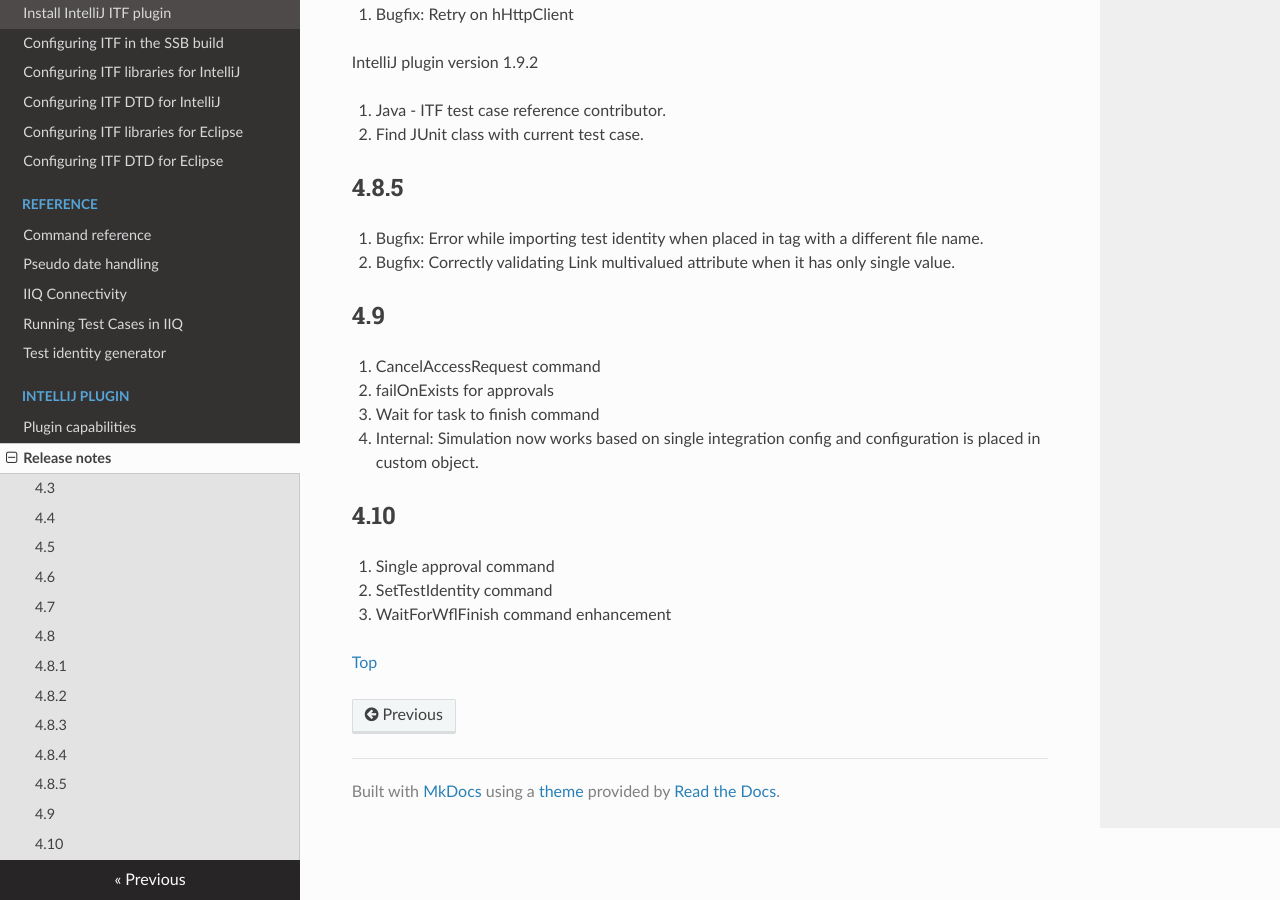
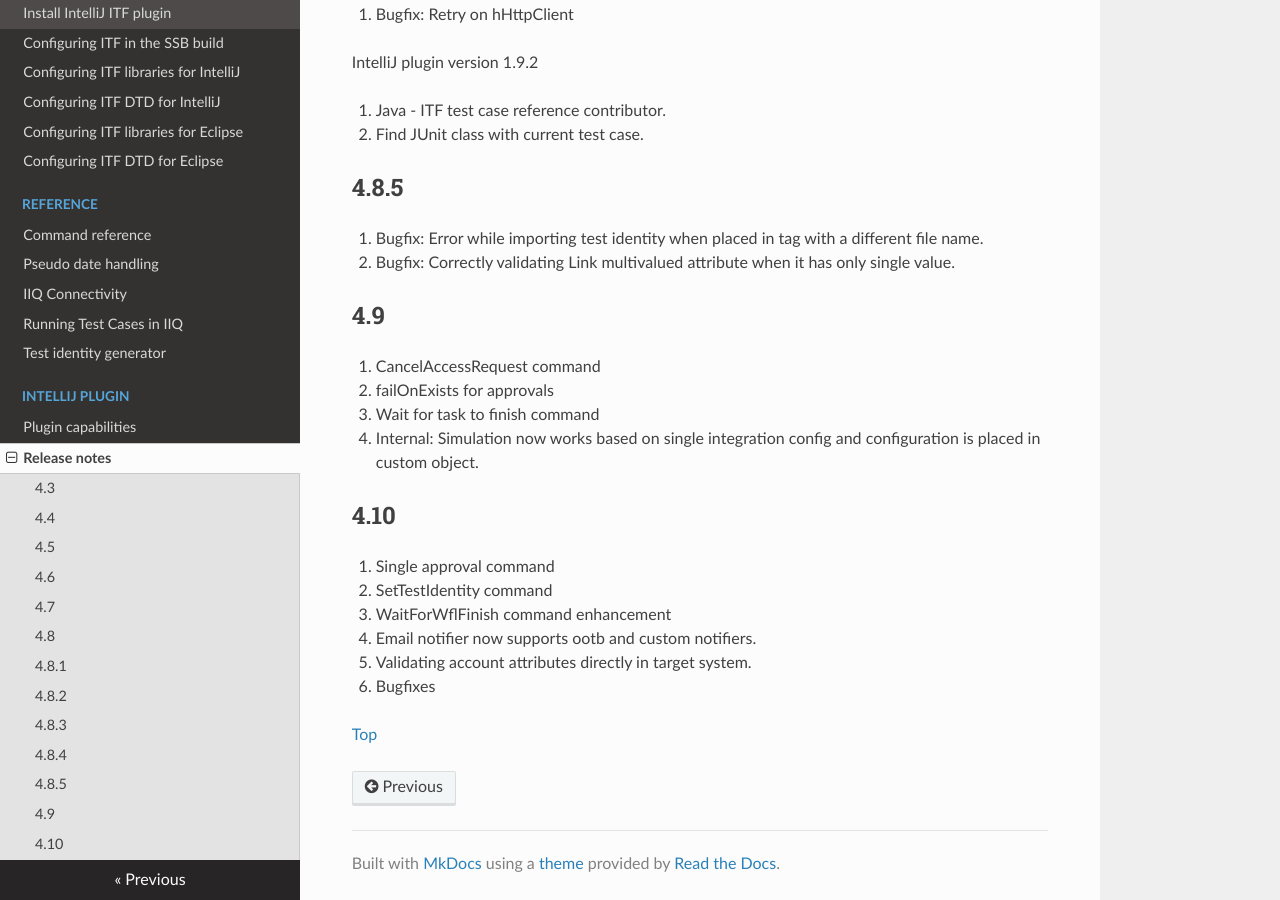
Before and after one commit to aleksander-jachowicz-sp/ITF-documentation, an MkDocs documentation site: the page built from docs/Release notes.md, in a window 1280 px wide and 900 px high, scrolled down 2182 px. Built offline with MkDocs 1.6.1, drawn with Linux system fonts in a browser that asks for light colours; nearby versions of some CDN libraries.

Commit message:
release notes

```diff
--- a/docs/Release notes.md
+++ b/docs/Release notes.md
@@ -104,5 +104,8 @@ IntelliJ plugin version 1.9.2
 1. Single approval command
 2. SetTestIdentity command
 3. WaitForWflFinish command enhancement
+4. Email notifier now supports ootb and custom notifiers.
+5. Validating account attributes directly in target system.
+4. Bugfixes
 
 [Top](/wiki/spaces/ITF/pages/18022739/ITF+XML+Reference)
```
